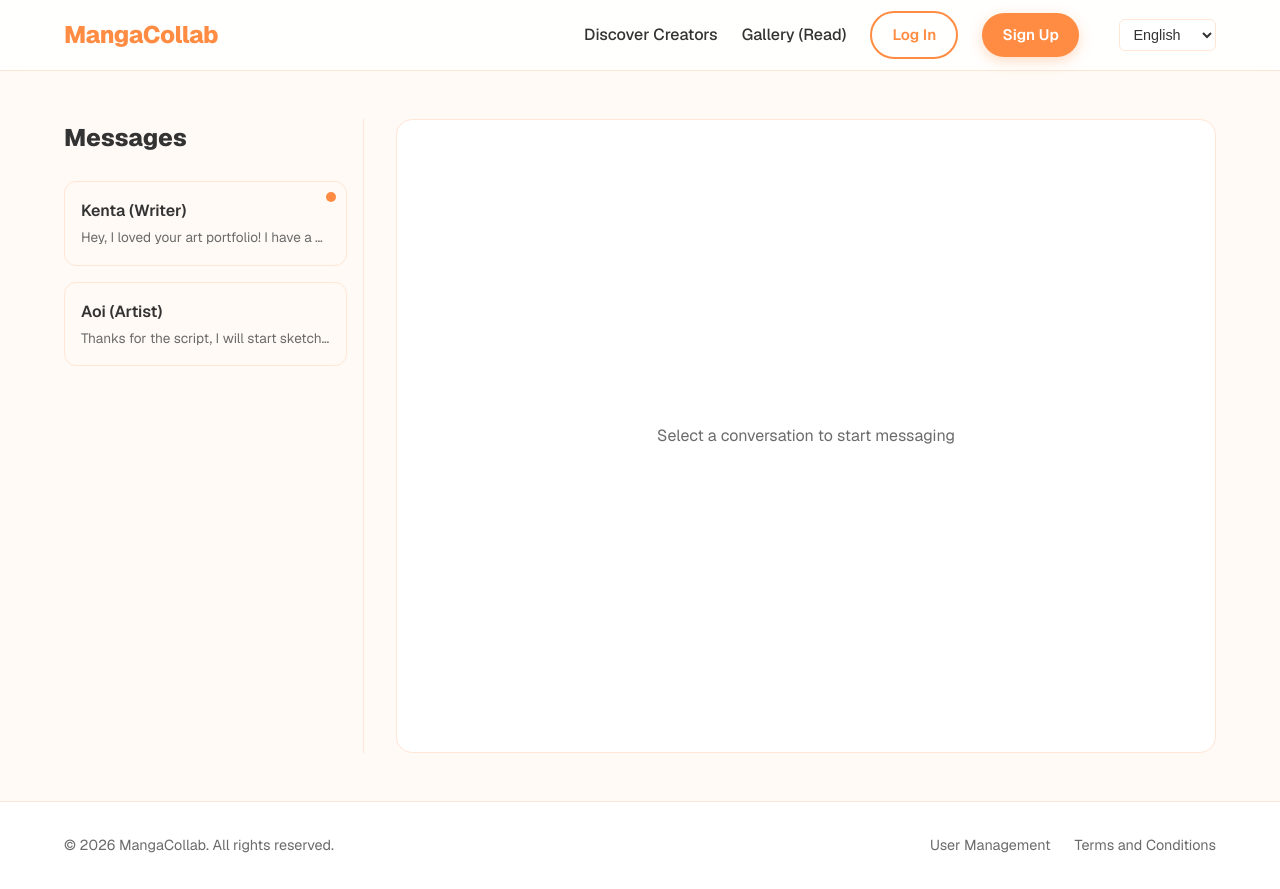
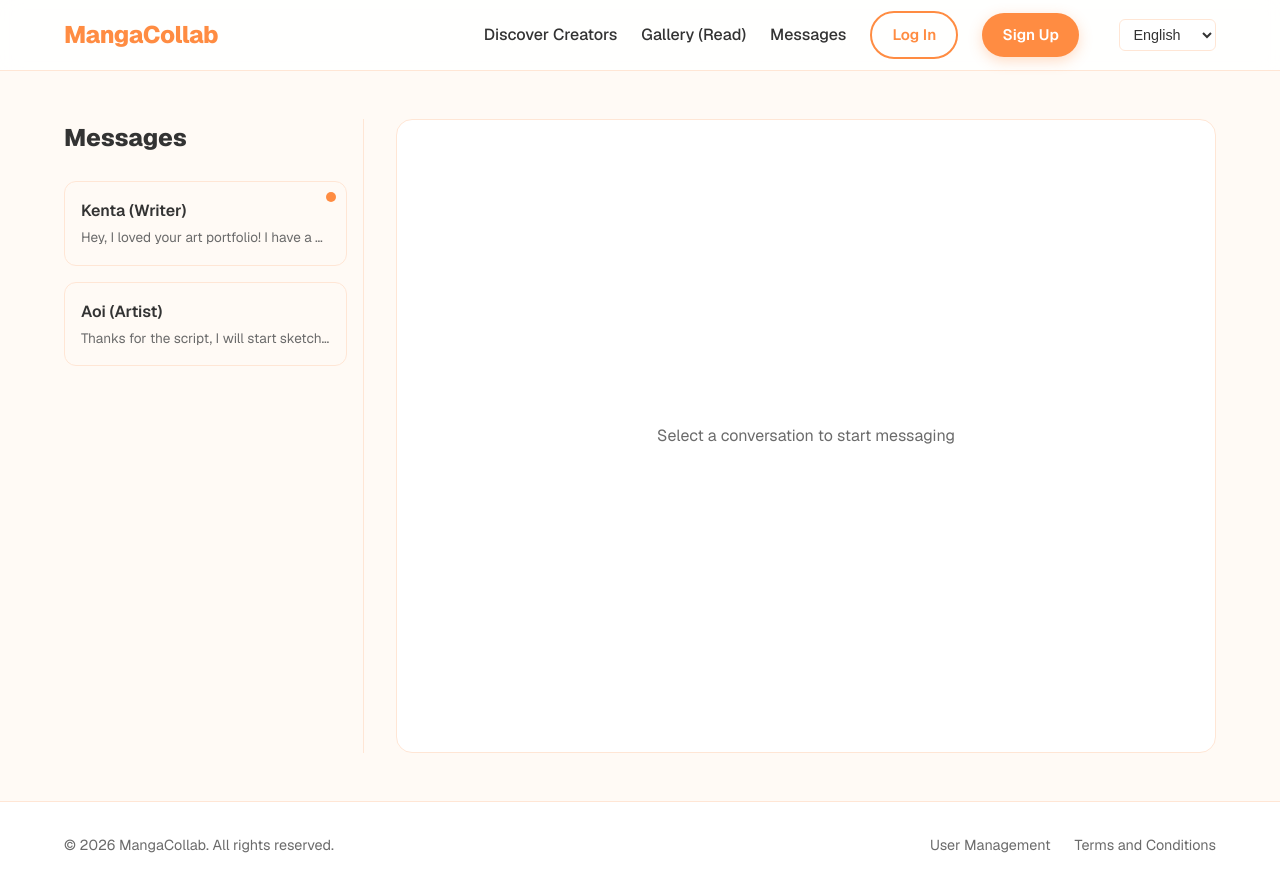
Before and after one commit to masatosotoma/manga-creator-matching-web, a Next.js app: page /en/messages in a window 1280 px wide. Built offline with nearby package versions, Linux system fonts and the light colour scheme.

Commit message:
Added the message chat page for users

```diff
--- a/app/[locale]/layout.js
+++ b/app/[locale]/layout.js
@@ -38,6 +38,7 @@ export default async function RootLayout({ children, params }) {
               <nav className="nav-links">
                 <a href={`/${locale}/search`} className="nav-link">{dict.navigation.discover}</a>
                 <a href={`/${locale}/gallery`} className="nav-link">{dict.navigation.gallery}</a>
+                <a href={`/${locale}/messages`} className="nav-link">{dict.messages.title}</a>
                 <a href={`/${locale}/login`} className="btn btn-outline">{dict.navigation.login}</a>
                 <a href={`/${locale}/register`} className="btn btn-primary">{dict.navigation.signup}</a>
                 <LanguageSwitcher currentLocale={locale} />
```
